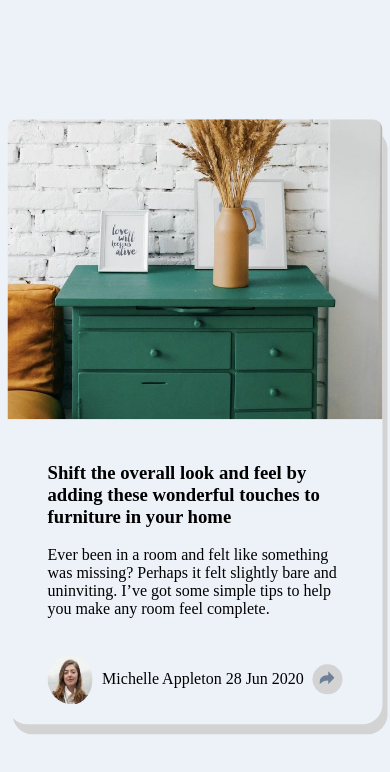
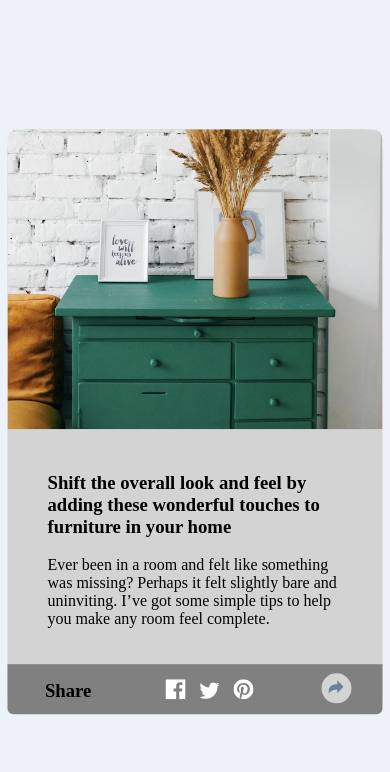
Before and after one commit to hsteele-creator/article-preview-component, a plain HTML site: page index.html in a window 390 px wide. Both pictures are taken after a click on the button 327 px from the left and 679 px from the top of the page. Drawn offline with Linux system fonts and the light colour scheme.

Commit message:
finished mobile state

```diff
--- a/index.html
+++ b/index.html
@@ -31,6 +31,24 @@
               <button class="socials"> <svg xmlns="http://www.w3.org/2000/svg" width="15" height="13"><path fill="#6E8098" d="M15 6.495L8.766.014V3.88H7.441C3.33 3.88 0 7.039 0 10.936v2.049l.589-.612C2.59 10.294 5.422 9.11 8.39 9.11h.375v3.867L15 6.495z"/></svg></button>
           </div>
     </div>
+
+    <div class="social-media hidden">
+
+      <h3>Share</h3>
+
+      <div class="icons">
+
+      <svg xmlns="http://www.w3.org/2000/svg" width="20" height="20"><path fill="#FFF" d="M18.896 0H1.104C.494 0 0 .494 0 1.104v17.793C0 19.506.494 20 1.104 20h9.58v-7.745H8.076V9.237h2.606V7.01c0-2.583 1.578-3.99 3.883-3.99 1.104 0 2.052.082 2.329.119v2.7h-1.598c-1.254 0-1.496.597-1.496 1.47v1.928h2.989l-.39 3.018h-2.6V20h5.098c.608 0 1.102-.494 1.102-1.104V1.104C20 .494 19.506 0 18.896 0z"/></svg>
+
+      <svg xmlns="http://www.w3.org/2000/svg" width="20" height="17"><path fill="#FFF" d="M20 2.172a8.192 8.192 0 01-2.357.646 4.11 4.11 0 001.804-2.27 8.22 8.22 0 01-2.605.996A4.096 4.096 0 0013.847.248c-2.65 0-4.596 2.472-3.998 5.037A11.648 11.648 0 011.392 1a4.109 4.109 0 001.27 5.478 4.086 4.086 0 01-1.858-.513c-.045 1.9 1.318 3.679 3.291 4.075a4.113 4.113 0 01-1.853.07 4.106 4.106 0 003.833 2.849A8.25 8.25 0 010 14.658a11.616 11.616 0 006.29 1.843c7.618 0 11.922-6.434 11.663-12.205A8.354 8.354 0 0020 2.172z"/></svg>
+
+      <svg xmlns="http://www.w3.org/2000/svg" width="20" height="20"><path fill="#FFF" d="M10 0C4.478 0 0 4.477 0 10c0 4.237 2.636 7.855 6.356 9.312-.088-.791-.167-2.005.035-2.868.182-.78 1.172-4.97 1.172-4.97s-.299-.6-.299-1.486c0-1.39.806-2.428 1.81-2.428.852 0 1.264.64 1.264 1.408 0 .858-.545 2.14-.828 3.33-.236.995.5 1.807 1.48 1.807 1.778 0 3.144-1.874 3.144-4.58 0-2.393-1.72-4.068-4.177-4.068-2.845 0-4.515 2.135-4.515 4.34 0 .859.331 1.781.745 2.281a.3.3 0 01.069.288l-.278 1.133c-.044.183-.145.223-.335.134-1.249-.581-2.03-2.407-2.03-3.874 0-3.154 2.292-6.052 6.608-6.052 3.469 0 6.165 2.473 6.165 5.776 0 3.447-2.173 6.22-5.19 6.22-1.013 0-1.965-.525-2.291-1.148l-.623 2.378c-.226.869-.835 1.958-1.244 2.621.937.29 1.931.446 2.962.446 5.522 0 10-4.477 10-10S15.522 0 10 0z"/></svg>
+    </div>
+
+    <button class="icon-btn"><svg xmlns="http://www.w3.org/2000/svg" width="15" height="13"><path fill="#6E8098" d="M15 6.495L8.766.014V3.88H7.441C3.33 3.88 0 7.039 0 10.936v2.049l.589-.612C2.59 10.294 5.422 9.11 8.39 9.11h.375v3.867L15 6.495z"/></svg></button>
+
+
+    </div>
   </div>
 
   <!-- <div class="attribution">
--- a/script.js
+++ b/script.js
@@ -0,0 +1,16 @@
+const socials = document.querySelector(".socials");
+const socialContainer = document.querySelector(".social-media")
+const body = document.querySelector("body");
+const author = document.querySelector(".author");
+const iconButton = document.querySelector(".icon-btn");
+
+socials.addEventListener("click", function() {
+    socialContainer.classList.remove("hidden");
+    author.classList.add("hidden");
+})
+
+iconButton.addEventListener("click", function() {
+    console.log("clicked");
+    socialContainer.classList.add("hidden");
+    author.classList.remove("hidden");
+})
--- a/style.css
+++ b/style.css
@@ -15,7 +15,7 @@ body {
     -webkit-transform: translateX(-50%) translateY(-50%);
     transform: translateX(-50%) translateY(-50%);
     border-radius: 20px;
-    box-shadow: 5px 10px lightgrey;
+    background-color: lightgrey;
 }
 
 .img-container img {
@@ -49,3 +49,30 @@ button {
     border: none;
     margin-left: 4px;
 }
+
+.social-media {
+    width: 100%;
+    height: 50px;
+    background-color: grey;
+    border-radius: 0 0 6px 6px;
+    display: flex;
+    justify-content: space-around;
+    padding: 10px 0;
+    text-align: center;
+}
+
+.social-media h3 {
+    margin: 6px;
+}
+
+.icons svg {
+    margin: 5px;
+}
+
+.social-media button {
+    margin: -1px 0;
+}
+
+.hidden {
+    display: none;
+}
```
